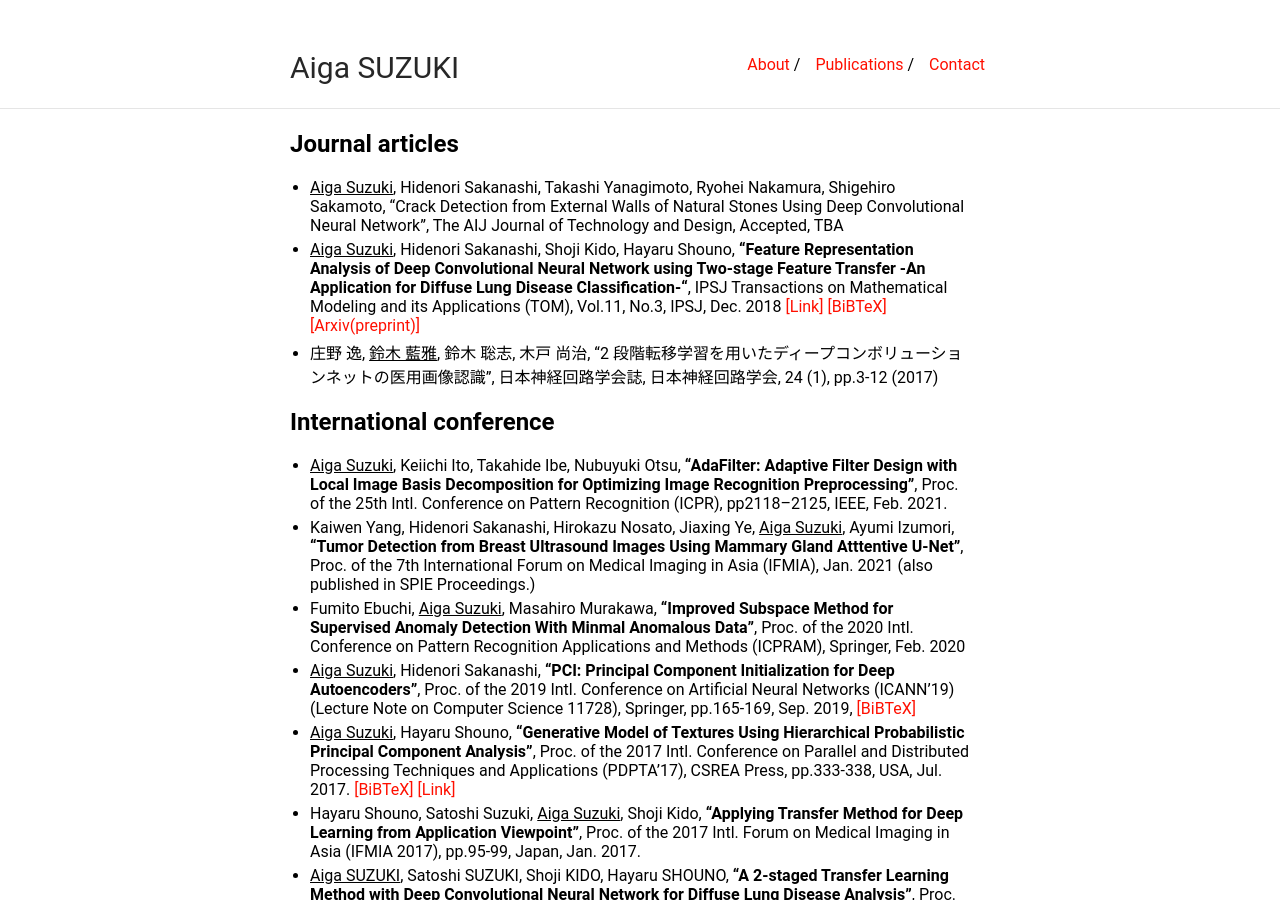
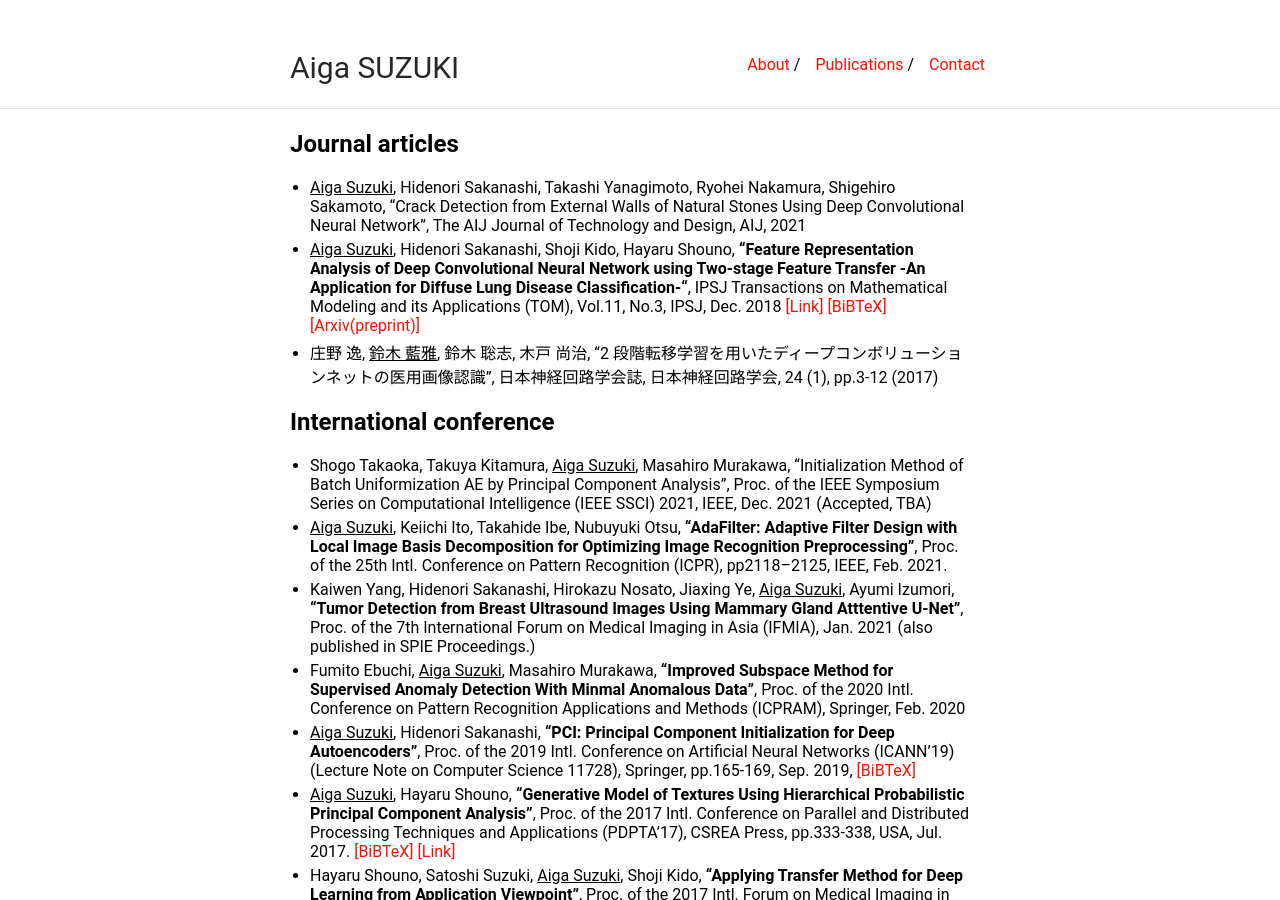
Before and after one commit to tochikuji/tochikuji.github.io, a Jekyll site: the page built from publications.md, in a window 1280 px wide and 900 px high. Built offline with Jekyll 4.4.1, drawn with Linux system fonts in a browser that asks for light colours.

Commit message:
update publication

```diff
--- a/publications.md
+++ b/publications.md
@@ -5,12 +5,13 @@ title: Publications
 
 ## Journal articles
 
-- <u>Aiga Suzuki</u>, Hidenori Sakanashi, Takashi Yanagimoto, Ryohei Nakamura, Shigehiro Sakamoto, "Crack Detection from External Walls of Natural Stones Using Deep Convolutional Neural Network", The AIJ Journal of Technology and Design, Accepted, TBA
+- <u>Aiga Suzuki</u>, Hidenori Sakanashi, Takashi Yanagimoto, Ryohei Nakamura, Shigehiro Sakamoto, "Crack Detection from External Walls of Natural Stones Using Deep Convolutional Neural Network", The AIJ Journal of Technology and Design, AIJ, 2021
 - <u>Aiga Suzuki</u>, Hidenori Sakanashi, Shoji Kido, Hayaru Shouno, **"Feature Representation Analysis of Deep Convolutional Neural Network using Two-stage Feature Transfer -An Application for Diffuse Lung Disease Classification-"**, IPSJ Transactions on Mathematical Modeling and its Applications (TOM), Vol.11, No.3, IPSJ, Dec. 2018 [[Link]](https://ipsj.ixsq.nii.ac.jp/ej/?action=pages_view_main&active_action=repository_view_main_item_detail&item_id=192960&item_no=1&page_id=13&block_id=8) [[BiBTeX]](bib/suzuki2018feature.txt) [[Arxiv(preprint)]](https://arxiv.org/abs/1810.06282)
 - 庄野 逸, <u>鈴木 藍雅</u>, 鈴木 聡志, 木戸 尚治, "2 段階転移学習を用いたディープコンボリューションネットの医用画像認識", 日本神経回路学会誌, 日本神経回路学会, 24 (1), pp.3-12 (2017)
 
 ## International conference
 
+- Shogo Takaoka, Takuya Kitamura, <u>Aiga Suzuki</u>, Masahiro Murakawa, "Initialization Method of Batch Uniformization AE by Principal Component Analysis", Proc. of the IEEE Symposium Series on Computational Intelligence (IEEE SSCI) 2021, IEEE, Dec. 2021 (Accepted, TBA)
 - <u>Aiga Suzuki</u>, Keiichi Ito, Takahide Ibe, Nubuyuki Otsu, **"AdaFilter: Adaptive Filter Design with Local Image Basis Decomposition for Optimizing Image Recognition Preprocessing"**, Proc. of the 25th Intl. Conference on Pattern Recognition (ICPR), pp2118--2125, IEEE, Feb. 2021.
 - Kaiwen Yang, Hidenori Sakanashi, Hirokazu Nosato, Jiaxing Ye, <u>Aiga Suzuki</u>, Ayumi Izumori, **"Tumor Detection from Breast Ultrasound Images Using Mammary Gland Atttentive U-Net"**, Proc. of the 7th International Forum on Medical Imaging in Asia (IFMIA), Jan. 2021 (also published in SPIE Proceedings.)
 - Fumito Ebuchi, <u>Aiga Suzuki</u>, Masahiro Murakawa, **"Improved Subspace Method for Supervised Anomaly Detection With Minmal Anomalous Data"**, Proc. of the 2020 Intl. Conference on Pattern Recognition Applications and Methods (ICPRAM), Springer, Feb. 2020
```
